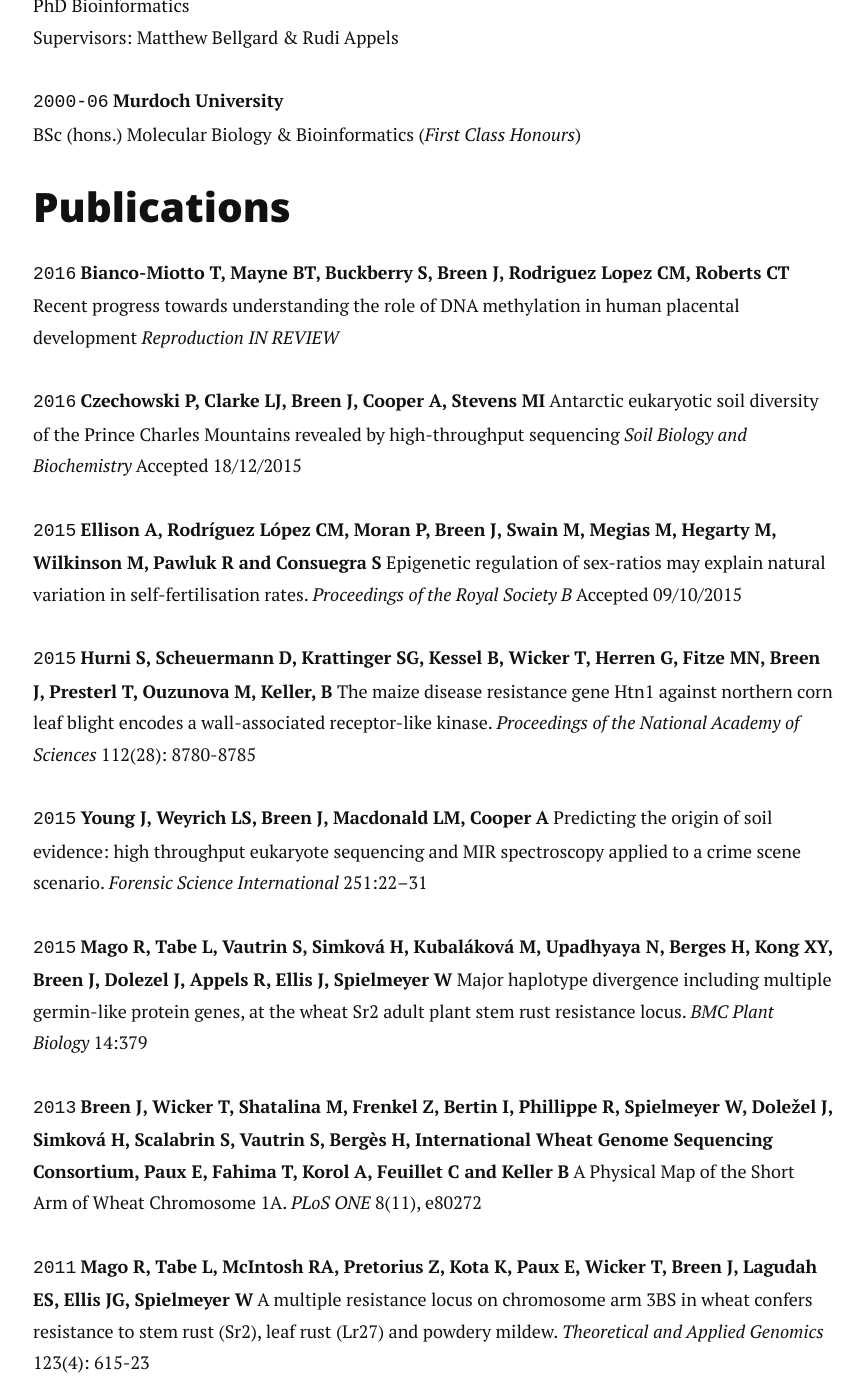
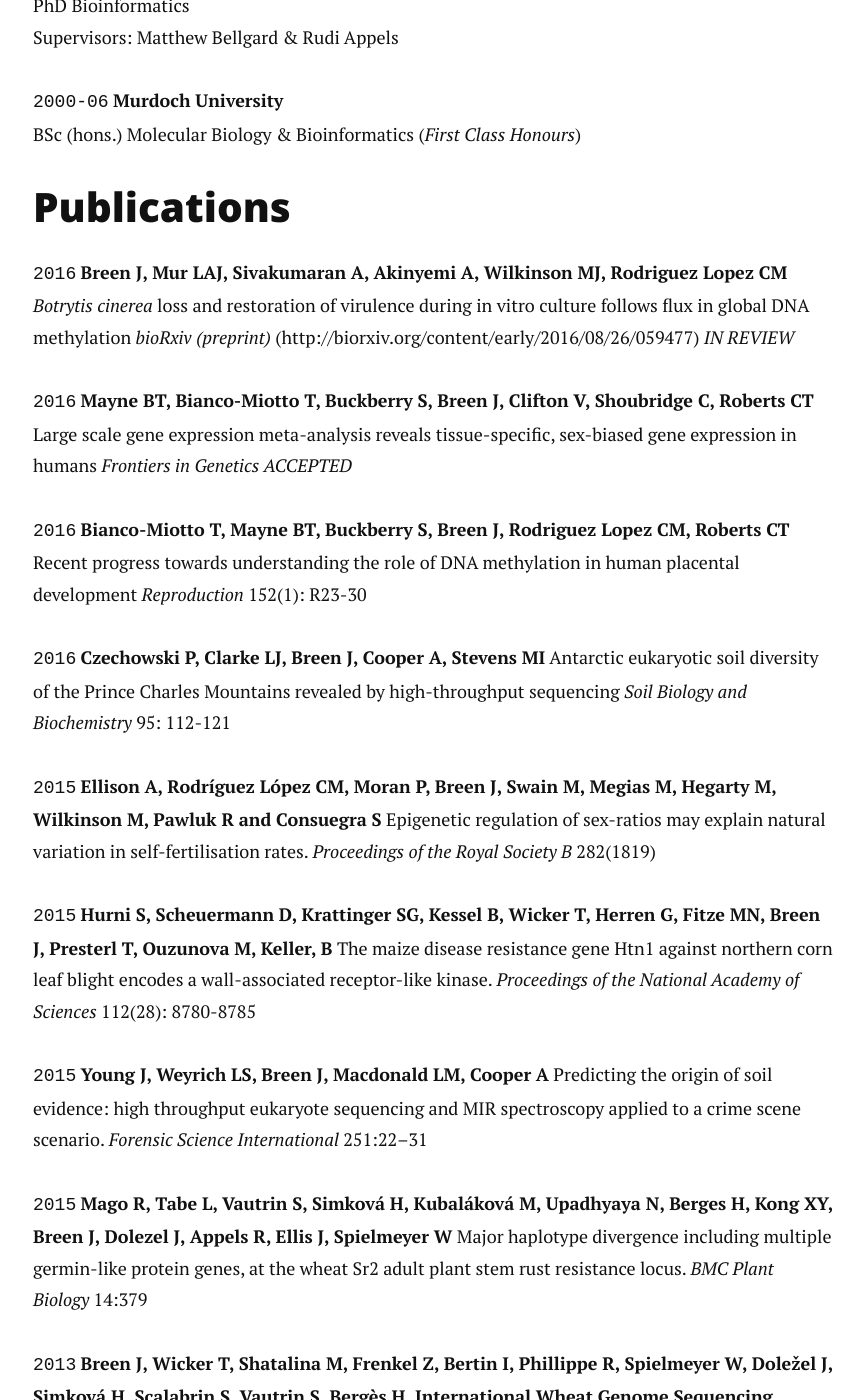
Before and after one commit to jimmybgammyknee/jimmybgammyknee.github.io, a Jekyll site: the page built from cv.md, in a window 1280 px wide and 1400 px high, scrolled down 1316 px. Shown: the whole window, without its empty margins (207-1071 px from the left). Built offline with Jekyll 4.4.1, drawn with Linux system fonts in a browser that asks for light colours; nearby versions of some CDN libraries; Markdown is read by kramdown in place of the engine named in the settings.

Commit message:
new CV additions

```diff
--- a/cv.md
+++ b/cv.md
@@ -55,16 +55,24 @@
 <!-- ### Journals -->
 
 `2016`
+__Breen J, Mur LAJ, Sivakumaran A, Akinyemi A, Wilkinson MJ, Rodriguez Lopez CM__
+*Botrytis cinerea* loss and restoration of virulence during in vitro culture follows flux in global DNA methylation *bioRxiv (preprint)* (http://biorxiv.org/content/early/2016/08/26/059477) *IN REVIEW*
+
+`2016`
+__Mayne BT, Bianco-Miotto T, Buckberry S, Breen J, Clifton V, Shoubridge C, Roberts CT__
+Large scale gene expression meta-analysis reveals tissue-specific, sex-biased gene expression in humans *Frontiers in Genetics* *ACCEPTED*
+
+`2016`
 __Bianco-Miotto T, Mayne BT, Buckberry S, Breen J, Rodriguez Lopez CM, Roberts CT__
-Recent progress towards understanding the role of DNA methylation in human placental development *Reproduction* *IN REVIEW*
+Recent progress towards understanding the role of DNA methylation in human placental development *Reproduction* 152(1): R23-30
 
 `2016`
 __Czechowski P, Clarke LJ, Breen J, Cooper A, Stevens MI__
-Antarctic eukaryotic soil diversity of the Prince Charles Mountains revealed by high-throughput sequencing *Soil Biology and Biochemistry* Accepted 18/12/2015
+Antarctic eukaryotic soil diversity of the Prince Charles Mountains revealed by high-throughput sequencing *Soil Biology and Biochemistry* 95: 112-121
 
 `2015`
 __Ellison A, Rodríguez López CM, Moran P, Breen J, Swain M, Megias M, Hegarty M, Wilkinson M, Pawluk R and Consuegra S__
-Epigenetic regulation of sex-ratios may explain natural variation in self-fertilisation rates. *Proceedings of the Royal Society B* Accepted 09/10/2015
+Epigenetic regulation of sex-ratios may explain natural variation in self-fertilisation rates. *Proceedings of the Royal Society B* 282(1819)
 
 `2015`
 __Hurni S, Scheuermann D, Krattinger SG, Kessel B, Wicker T, Herren G, Fitze MN, Breen J, Presterl T, Ouzunova M, Keller, B__
```
